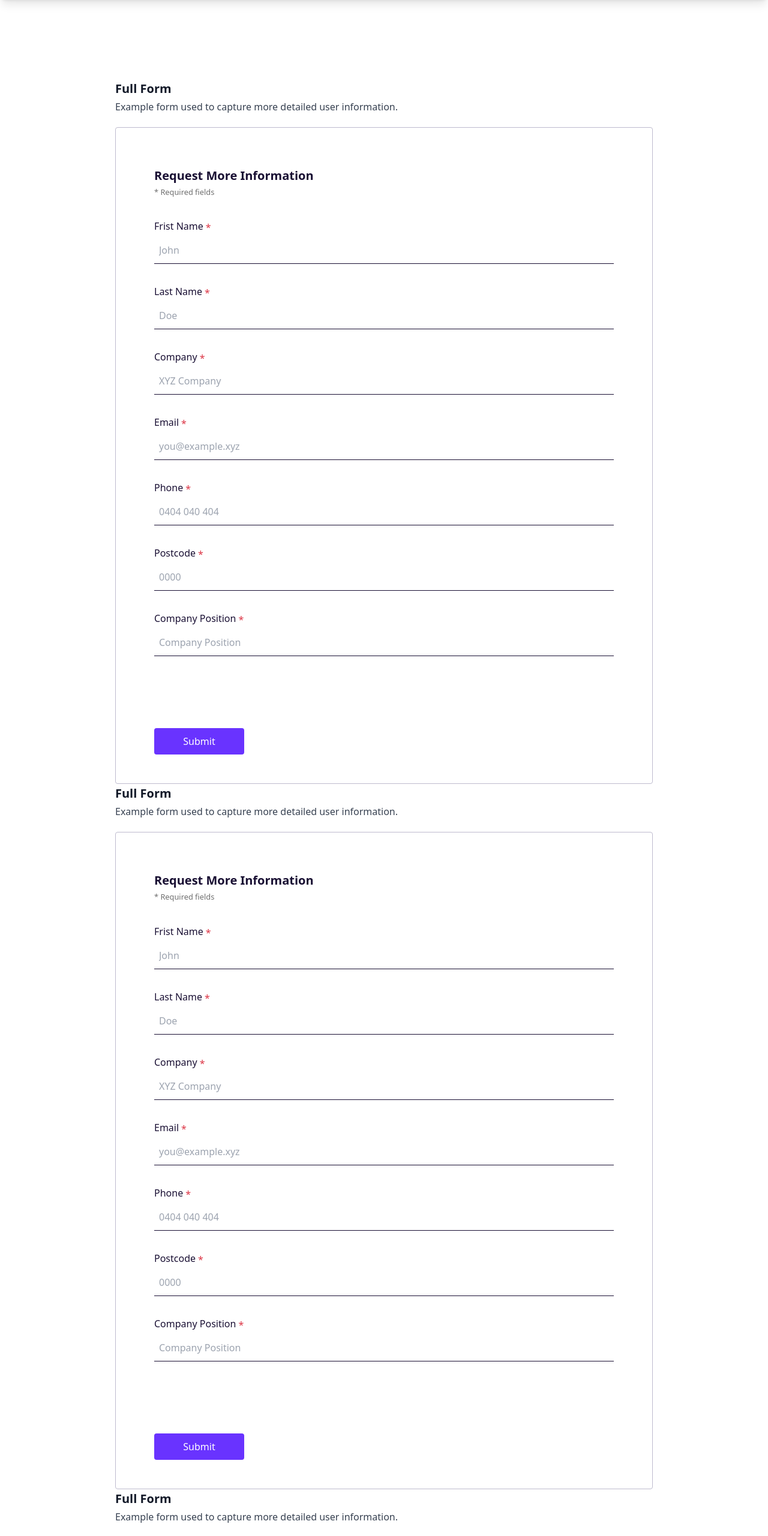
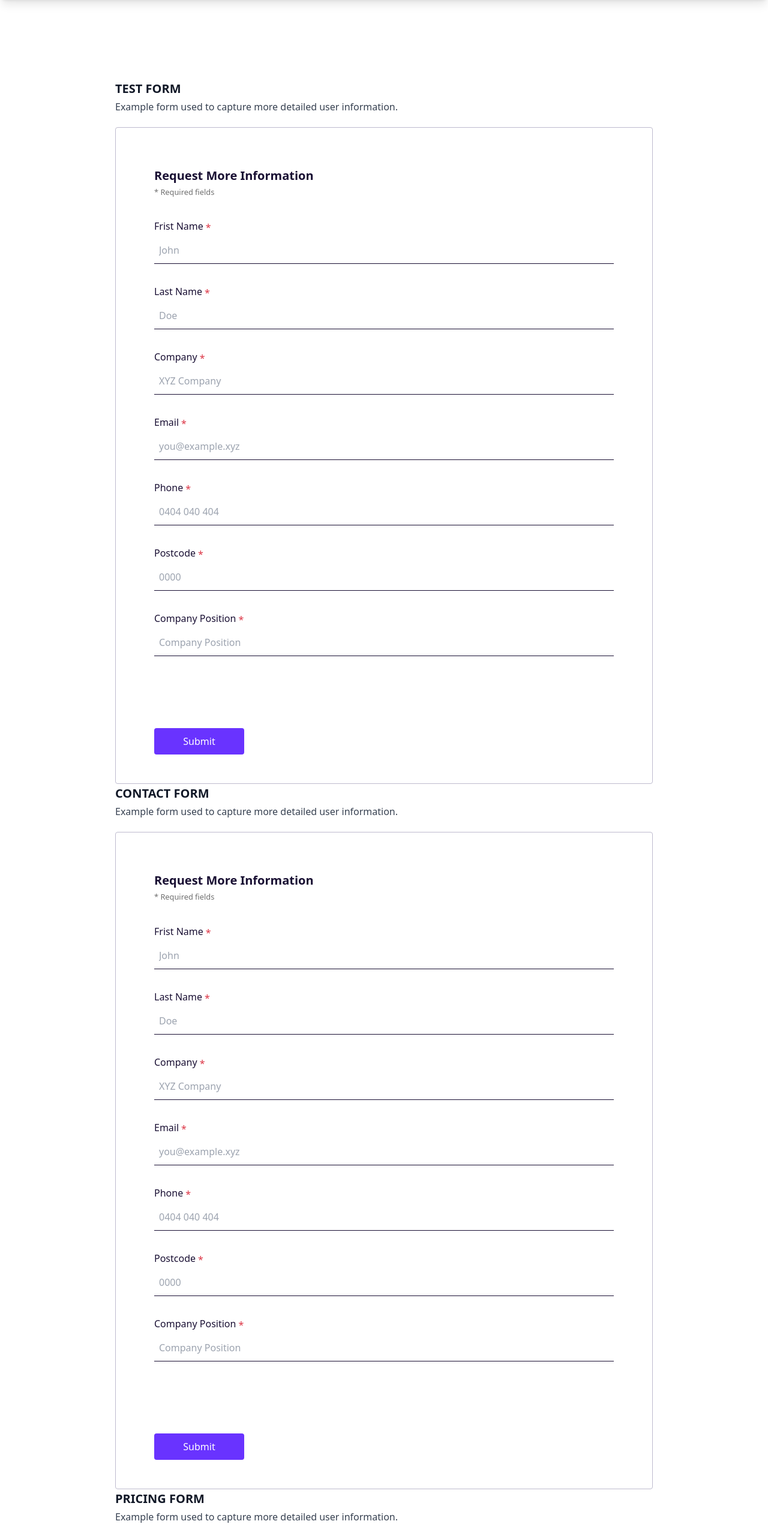
Before and after one commit to Ben-Employsure/form-test, a Next.js app: page / in a window 1280 px wide. Shown: the part 60-2621 px from the top of the page at 60% size. Built offline with nearby package versions, Linux system fonts and the light colour scheme.

Commit message:
Added name to form heading

```diff
--- a/components/full-form.js
+++ b/components/full-form.js
@@ -6,7 +6,7 @@ import { initialState, reducer } from '../hooks/use-reducer'
 import MarketoForm from './marketo-form'
 
 
-const FullForm = ({ formId }) => {
+const FullForm = ({ formId, testName }) => {
   const [firstName, setFirstName] = useState('')
   const [lastName, setLastName] = useState('')
   const [company, setCompany] = useState('')
@@ -54,7 +54,7 @@ const FullForm = ({ formId }) => {
 
   return (
     <Fragment>
-      <h3 className="m-0">Full Form</h3>
+      <h3 className="m-0">{testName}</h3>
       <p>Example form used to capture more detailed user information.</p>
       <div className="bg-white rounded border border-brand-gray-b p-8 sm:px-16 pt-16">
         <h3 className="m-0 font-bold text-brand-deep-purple">Request More Information</h3>
--- a/pages/index.js
+++ b/pages/index.js
@@ -10,11 +10,11 @@ const Page = () => {
 
       </div>
       <div>
-        <FullForm formId={process.env.NEXT_PUBLIC_FULL_FORM_ID} />
-        <FullForm formId={process.env.NEXT_PUBLIC_CONTACT_FORM_ID} />
-        <FullForm formId={process.env.NEXT_PUBLIC_PRICING_FORM_ID} />
-        <FullForm formId={process.env.NEXT_PUBLIC_CALLBACK_FORM_ID} />
-        <FullForm formId={process.env.NEXT_PUBLIC_REFERRAL_FORM_ID} />
+        <FullForm formId={process.env.NEXT_PUBLIC_FULL_FORM_ID} testName="TEST FORM" />
+        <FullForm formId={process.env.NEXT_PUBLIC_CONTACT_FORM_ID} testName="CONTACT FORM" />
+        <FullForm formId={process.env.NEXT_PUBLIC_PRICING_FORM_ID} testName="PRICING FORM" />
+        <FullForm formId={process.env.NEXT_PUBLIC_CALLBACK_FORM_ID} testName="CALLBACK FORM" />
+        <FullForm formId={process.env.NEXT_PUBLIC_REFERRAL_FORM_ID} testName="REFERRAL FORM" />
       </div>
     </section>
   )
```
